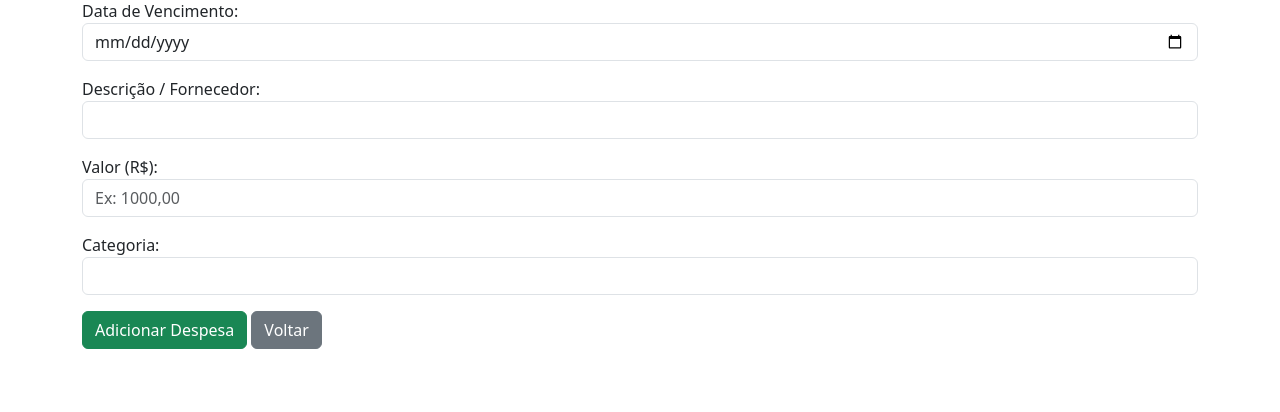
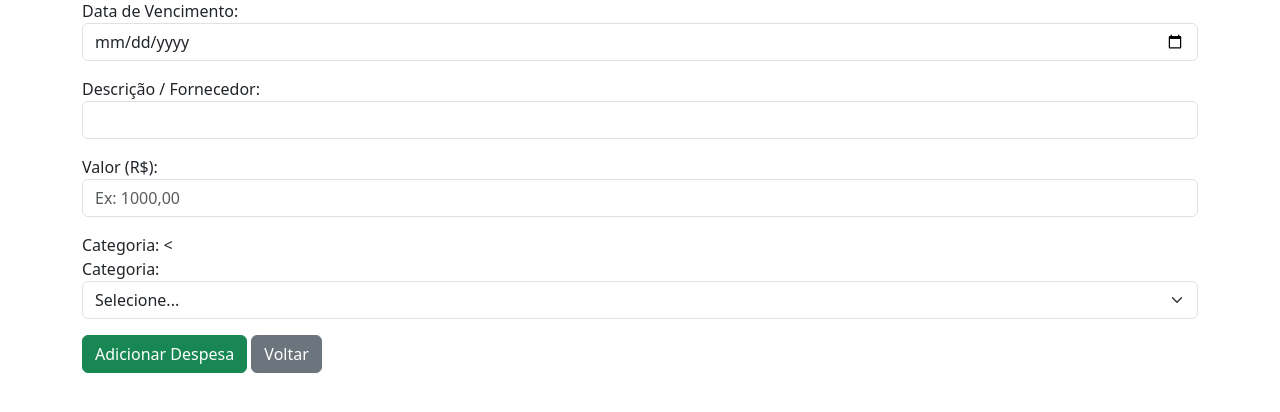
Before and after one commit to lhjrmhc/painel-financeiro, a Flask app: page /adicionar in a window 1280 px wide. Shown: the part 121-533 px from the top of the page. Run offline with Flask 3, Linux system fonts and the light colour scheme.

Commit message:
Corrige append e adiciona dropdown de categorias

```diff
--- a/app.py
+++ b/app.py
@@ -5,10 +5,18 @@ import re
 import pdfplumber
 from datetime import datetime
 
+# Categorias pré-estabelecidas
+CATEGORIES = [
+    "Receita: Crédito", "Receita: Débito", "Receita: Pix", "Receita: Dinheiro", "Receita: Convênio",
+    "Custo Fixo: Pró-labore", "Custo Fixo: Salários", "Custo Fixo: Aluguel", "Custo Fixo: Energia elétrica", "Custo Fixo: Internet", "Custo Fixo: Celular", "Custo Fixo: Sabesp", "Custo Fixo: Contabilidade", "Custo Fixo: Vale transporte", "Custo Fixo: Sistema",
+    "Custo Variável: Plantonista", "Custo Variável: Terceiros", "Custo Variável: Limpeza", "Custo Variável: Material Escritório", "Custo Variável: Material Limpeza", "Custo Variável: Impostos", "Custo Variável: Manutenção predial",
+    "Investimentos/Aquisições: Equipamentos Internação", "Investimentos/Aquisições: Equipamentos Consultórios"
+]
+
 app = Flask(__name__)
 UPLOAD_FOLDER = 'uploads'
+TRANSACTIONS_FILE = 'transacoes.csv'
 os.makedirs(UPLOAD_FOLDER, exist_ok=True)
-TRANSACTIONS_FILE = 'transacoes.csv'
 # Inicializa arquivo de transações com colunas, se não existir
 if not os.path.exists(TRANSACTIONS_FILE):
     pd.DataFrame(columns=['data','descricao','valor','tipo','categoria']) \
@@ -25,7 +33,7 @@ def upload():
     if not file:
         return redirect(url_for('index', error='Nenhum arquivo enviado.'))
     filename = file.filename.lower()
-    # --- Processar CSV ---
+    # Processar CSV
     if filename.endswith('.csv'):
         filepath = os.path.join(UPLOAD_FOLDER, file.filename)
         file.save(filepath)
@@ -34,14 +42,13 @@ def upload():
             df.columns = [col.strip().lower() for col in df.columns]
             if 'valor' not in df.columns:
                 return redirect(url_for('index', error='CSV inválido: coluna "valor" não encontrada.'))
-            # Garante coluna categoria
             if 'categoria' not in df.columns:
                 df['categoria'] = ''
             df.to_csv(TRANSACTIONS_FILE, index=False, sep=';', encoding='latin1')
         except Exception as e:
             return redirect(url_for('index', error='Erro ao processar CSV: ' + str(e)))
         return redirect(url_for('transacoes'))
-    # --- Processar PDF ---
+    # Processar PDF
     elif filename.endswith('.pdf'):
         filepath = os.path.join(UPLOAD_FOLDER, file.filename)
         file.save(filepath)
@@ -63,8 +70,7 @@ def upload():
                         # Detecta valor e extrai
                         m_val = re.search(r"R\$\s*([\d\.,]+)", line)
                         if m_val and current_date:
-                            val_str = m_val.group(1)
-                            num = val_str.replace('.', '').replace(',', '.')
+                            num = m_val.group(1).replace('.', '').replace(',', '.')
                             try:
                                 valor = float(num)
                             except:
@@ -92,35 +98,31 @@ def upload():
 @app.route('/adicionar', methods=['GET', 'POST'])
 def adicionar():
     if request.method == 'POST':
-        # Dados do formulário
-        vencimento = request.form.get('vencimento')  # formato yyyy-mm-dd
+        vencimento = request.form.get('vencimento')
         descricao = request.form.get('descricao')
         valor = request.form.get('valor')
         categoria = request.form.get('categoria')
-        # Converte data para DD/MM/YYYY
         try:
             dt = datetime.strptime(vencimento, '%Y-%m-%d')
             data_str = dt.strftime('%d/%m/%Y')
         except:
             data_str = vencimento
-        # Converte valor
         try:
             valor_num = float(valor.replace(',', '.'))
         except:
             valor_num = 0.0
-        # Insere como despesa (valor negativo)
         df = pd.read_csv(TRANSACTIONS_FILE, sep=';', encoding='latin1')
-        new_record = {
+        new_df = pd.concat([df, pd.DataFrame([{
             'data': data_str,
             'descricao': descricao,
             'valor': -abs(valor_num),
             'tipo': 'Saída',
             'categoria': categoria
-        }
-        df = df.append(new_record, ignore_index=True)
-        df.to_csv(TRANSACTIONS_FILE, index=False, sep=';', encoding='latin1')
+        }])], ignore_index=True)
+        new_df.to_csv(TRANSACTIONS_FILE, index=False, sep=';', encoding='latin1')
         return redirect(url_for('transacoes'))
-    return render_template('adicionar.html')
+    # Passa categorias para template
+    return render_template('adicionar.html', categories=CATEGORIES)
 
 @app.route('/transacoes')
 def transacoes():
--- a/templates/adicionar.html
+++ b/templates/adicionar.html
@@ -22,7 +22,16 @@
     </div>
     <div class="mb-3">
       <label>Categoria:</label>
-      <input type="text" name="categoria" class="form-control" required>
+      <<div class="mb-3">
+  <label>Categoria:</label>
+  <select name="categoria" class="form-select" required>
+    <option value="" disabled selected>Selecione...</option>
+    {% for cat in categories %}
+      <option value="{{ cat }}">{{ cat }}</option>
+    {% endfor %}
+  </select>
+</div>
+
     </div>
     <button type="submit" class="btn btn-success">Adicionar Despesa</button>
     <a href="/" class="btn btn-secondary">Voltar</a>
```
